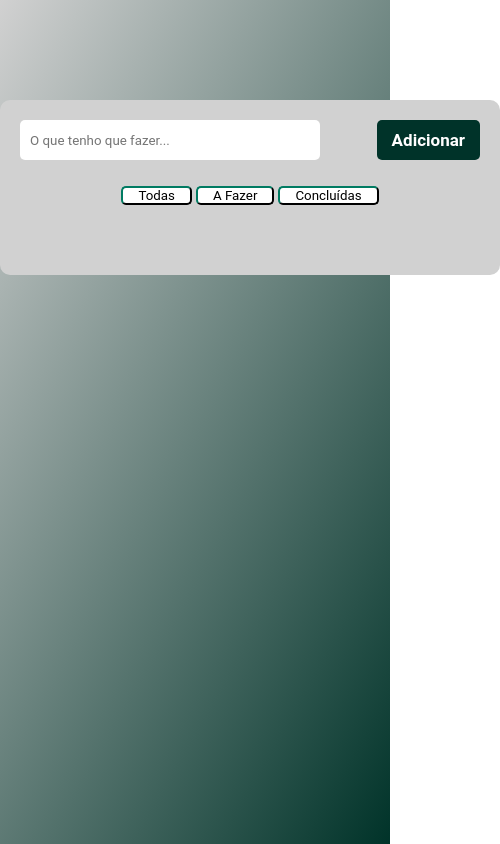
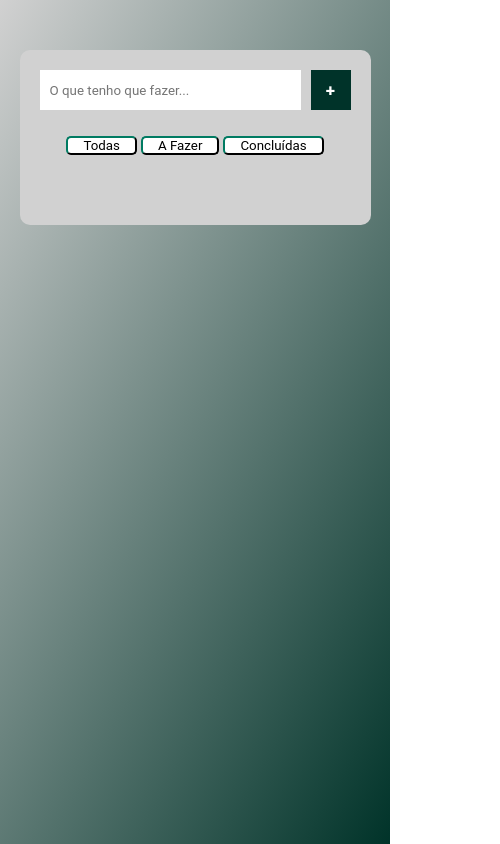
Before and after one commit to matheusdouglaz/todolist, a plain HTML site: page index.html in a window 390 px wide. Shown: the whole page, 500 px wide, since content can reach past the window. Drawn offline with Linux system fonts and the light colour scheme.

Commit message:
Adicionei responsividade ao CSS e alterei o botão de adicionar

```diff
--- a/index.html
+++ b/index.html
@@ -11,8 +11,10 @@
 </head>
 <body>
   <div class="container">
-    <input class="input-task" placeholder="O que tenho que fazer...">
-    <button class="button-add-task">Adicionar</button>
+    <div class="task-input">
+        <input class="input-task" placeholder="O que tenho que fazer...">
+        <button class="button-add-task">+</button>
+      </div>
     <div class="filter-buttons">
       <button class="button-filter" onclick="filtrarTarefas('todas')">Todas</button>
       <button class="button-filter" onclick="filtrarTarefas('a-fazer')">A Fazer</button>
--- a/styles.css
+++ b/styles.css
@@ -8,39 +8,37 @@
 
 .container {
     background-color: #d1d1d1;
-    width: 500px;
+    max-width: 500px;
     border-radius: 10px;
     padding: 20px;
     margin: 100px auto 0;
 }
 
+.task-input {
+    display: flex;
+    justify-content: center;
+    align-items: center;
+    margin-bottom: 20px;
+}
+
 .input-task {
     border: none;
-    border-radius: 5px;
-    width: 300px;
+    width: calc(100% - 50px); /* Alterado para ocupar o restante do espaço disponível */
+    max-width: 300px; /* Limita a largura máxima */
     height: 40px;
     padding-left: 10px;
 }
 
 .button-add-task {
     border: none;
-    border-radius: 5px;
     height: 40px;
+    width: 40px; /* Tamanho reduzido */
     background-color: #003329;
     color: #ffffff;
     font-size: 17px;
-    padding: 0 15px;
-    float: right;
     cursor: pointer;
     font-weight: 700;
-  }
-
-  .button-add-task:hover {
-    opacity: 0.8;
-  }
-
-  .button-add-task:active {
-    opacity: 0.6;
+    margin-left: 10px; /* Espaçamento entre o input e o botão */
 }
 
 .list-tasks {
@@ -106,6 +104,7 @@
 .dragging {
     opacity: 0.5;
 }
+
 .background {
     position: fixed;
     top: 0;
@@ -116,3 +115,11 @@
     animation: animateBackground 10s infinite alternate; /* Animação alternada */
     background: linear-gradient(120deg, #d1d1d1, #003329);
 }
+
+/* Media Query para telas menores */
+@media only screen and (max-width: 600px) {
+    .container {
+        width: 90%;
+        margin: 50px auto 0;
+    }
+}
```
Lines whose indentation alone changed are shown as unchanged.
